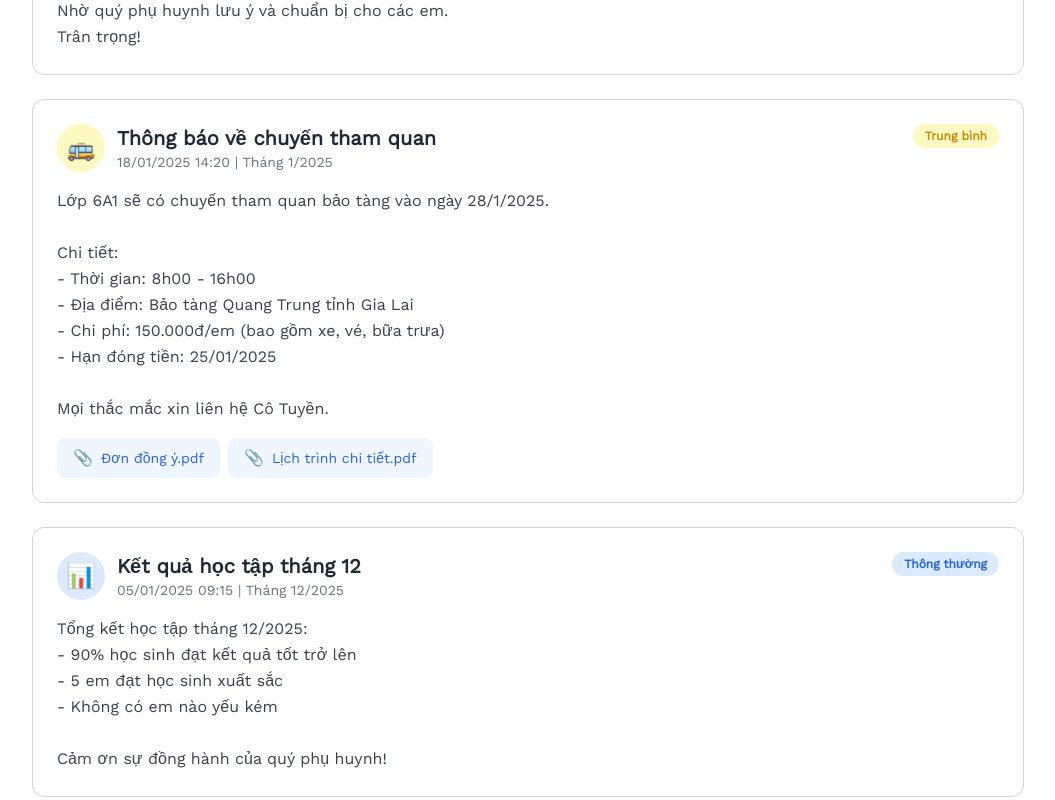
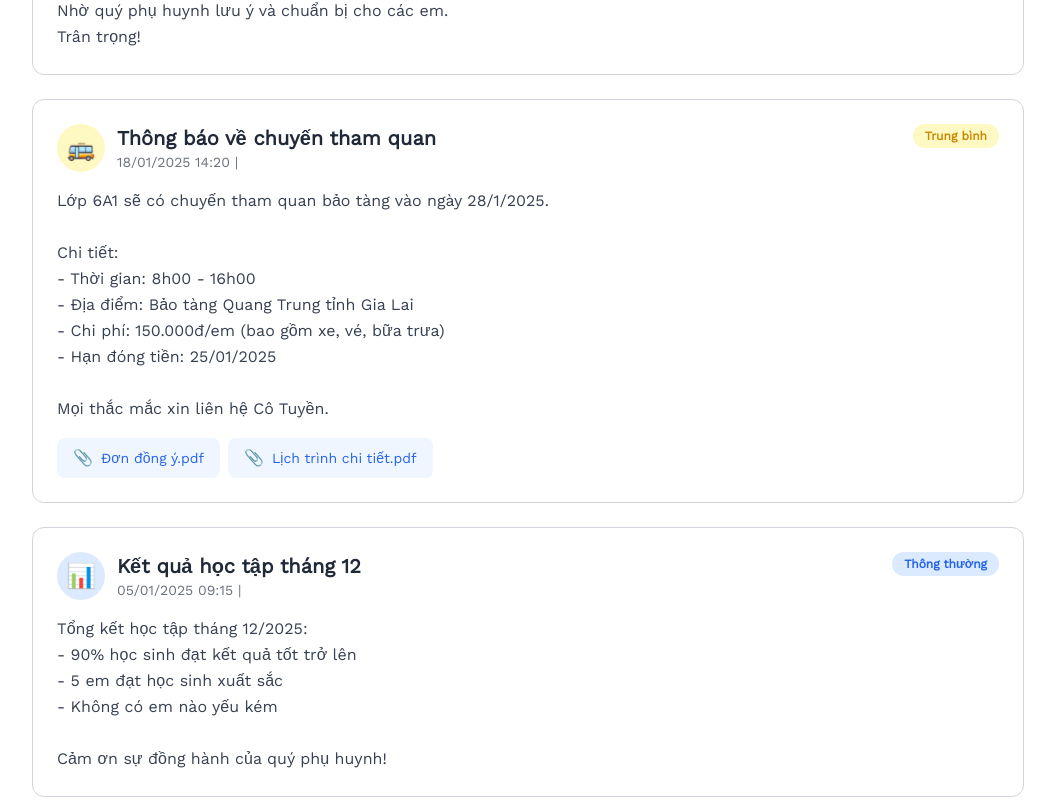
Before and after one commit to quynh-nta/lop-hoc-hanh-phuc, a Vue app: page / in a window 1280 px wide. Shown: the part 1415-2215 px from the top of the page, without its empty margins (112-1167 px from the left). Built offline with nearby package versions, Linux system fonts and the light colour scheme; a web font is replaced by a local one.

Commit message:
update filter

```diff
--- a/src/data/activities.json
+++ b/src/data/activities.json
@@ -7,8 +7,8 @@
     "image": "/Activities/bao_tang_quang_trung_du_lich_thu_duc_6.png",
     "category": "Trải nghiệm",
     "categoryId": "experience",
-    "date": "15/01/2025",
-    "month": "Tháng 1/2025",
+    "date": "15/10/2024",
+    "month": "Tháng 10/2024",
     "views": 234,
     "gallery": [
       "/Activities/baotang1.jpg",
@@ -24,8 +24,8 @@
     "image": "/Activities/vannghe.png",
     "category": "Văn nghệ",
     "categoryId": "art",
-    "date": "10/01/2025",
-    "month": "Tháng 1/2025",
+    "date": "20/09/2024",
+    "month": "Tháng 9/2024",
     "views": 312
   },
   {
@@ -36,8 +36,8 @@
     "image": "/Activities/soccer.jpg",
     "category": "Thể thao",
     "categoryId": "sports",
-    "date": "08/01/2025",
-    "month": "Tháng 1/2025",
+    "date": "15/11/2024",
+    "month": "Tháng 11/2024",
     "views": 278
   },
   {
@@ -48,8 +48,8 @@
     "image": "/Activities/teamwork.jpg",
     "category": "Kỹ năng sống",
     "categoryId": "life-skills",
-    "date": "05/01/2025",
-    "month": "Tháng 1/2025",
+    "date": "05/12/2024",
+    "month": "Tháng 12/2024",
     "views": 156
   },
   {
@@ -60,8 +60,8 @@
     "image": "/Activities/vuon-rau.jpg",
     "category": "Trải nghiệm",
     "categoryId": "experience",
-    "date": "20/12/2025",
-    "month": "Tháng 12/2025",
+    "date": "15/05/2025",
+    "month": "Tháng 5/2025",
     "views": 201
   }
 ]
--- a/src/data/announcements.json
+++ b/src/data/announcements.json
@@ -4,7 +4,7 @@
     "title": "Lịch học tuần 3 tháng 1",
     "content": "Kính gửi quý phụ huynh,\n\nLịch học tuần này:\n- Thứ 2-6: Học bình thường theo thời khóa biểu\n- Thứ 4 (22/1): Có buổi sinh hoạt ngoại khóa từ 14h-16h\n- Thứ 6 (24/1): Kiểm tra Toán học kỳ I\n\nNhờ quý phụ huynh lưu ý và chuẩn bị cho các em.\nTrân trọng!",
     "date": "20/01/2025 08:30",
-    "period": "Tháng 1/2025",
+    "month": "Tháng 1/2025",
     "priority": "high",
     "icon": "📅",
     "comments": 7,
@@ -81,7 +81,7 @@
     "title": "Thông báo về chuyến tham quan",
     "content": "Lớp 6A1 sẽ có chuyến tham quan bảo tàng vào ngày 28/1/2025.\n\nChi tiết:\n- Thời gian: 8h00 - 16h00\n- Địa điểm: Bảo tàng Quang Trung tỉnh Gia Lai\n- Chi phí: 150.000đ/em (bao gồm xe, vé, bữa trưa)\n- Hạn đóng tiền: 25/01/2025\n\nMọi thắc mắc xin liên hệ Cô Tuyền.",
     "date": "18/01/2025 14:20",
-    "period": "Tháng 1/2025",
+    "month": "Tháng 1/2025",
     "priority": "medium",
     "icon": "🚌",
     "attachments": ["Đơn đồng ý.pdf", "Lịch trình chi tiết.pdf"],
@@ -93,7 +93,7 @@
     "title": "Kết quả học tập tháng 12",
     "content": "Tổng kết học tập tháng 12/2025:\n- 90% học sinh đạt kết quả tốt trở lên\n- 5 em đạt học sinh xuất sắc\n- Không có em nào yếu kém\n\nCảm ơn sự đồng hành của quý phụ huynh!",
     "date": "05/01/2025 09:15",
-    "period": "Tháng 12/2025",
+    "month": "Tháng 12/2024",
     "priority": "normal",
     "icon": "📊",
     "comments": 0,
--- a/src/views/ActivitiesPage.vue
+++ b/src/views/ActivitiesPage.vue
@@ -143,9 +143,9 @@ const categories = [
 ]
 
 const months = [
+  'Tháng 9/2024', 'Tháng 10/2024', 'Tháng 11/2024', 'Tháng 12/2024',
   'Tháng 1/2025', 'Tháng 2/2025', 'Tháng 3/2025', 'Tháng 4/2025',
-  'Tháng 5/2025', 'Tháng 6/2025', 'Tháng 7/2025', 'Tháng 8/2025',
-  'Tháng 9/2025', 'Tháng 10/2025', 'Tháng 11/2025', 'Tháng 12/2025'
+  'Tháng 5/2025'
 ]
 
 // Load activities from JSON and update image URLs
--- a/src/views/NotifyPage.vue
+++ b/src/views/NotifyPage.vue
@@ -243,9 +243,9 @@ const categories = [
 ]
 
 const months = [
+  'Tháng 9/2024', 'Tháng 10/2024', 'Tháng 11/2024', 'Tháng 12/2024',
   'Tháng 1/2025', 'Tháng 2/2025', 'Tháng 3/2025', 'Tháng 4/2025',
-  'Tháng 5/2025', 'Tháng 6/2025', 'Tháng 7/2025', 'Tháng 8/2025',
-  'Tháng 9/2025', 'Tháng 10/2025', 'Tháng 11/2025', 'Tháng 12/2025'
+  'Tháng 5/2025'
 ]
 
 const getPriorityText = (priority) => {
--- a/src/views/StudentsPage.vue
+++ b/src/views/StudentsPage.vue
@@ -395,9 +395,12 @@ const loadStudents = () => {
   const localData = localStorage.getItem('students')
   if (localData) {
     try {
-      return JSON.parse(localData)
+      if (JSON.parse(localData).length > 0) {
+        return JSON.parse(localData)
+      } else {
+        return studentsData
+      }
     } catch (e) {
-      console.error('Error parsing localStorage students:', e)
     }
   }
   return studentsData
```
